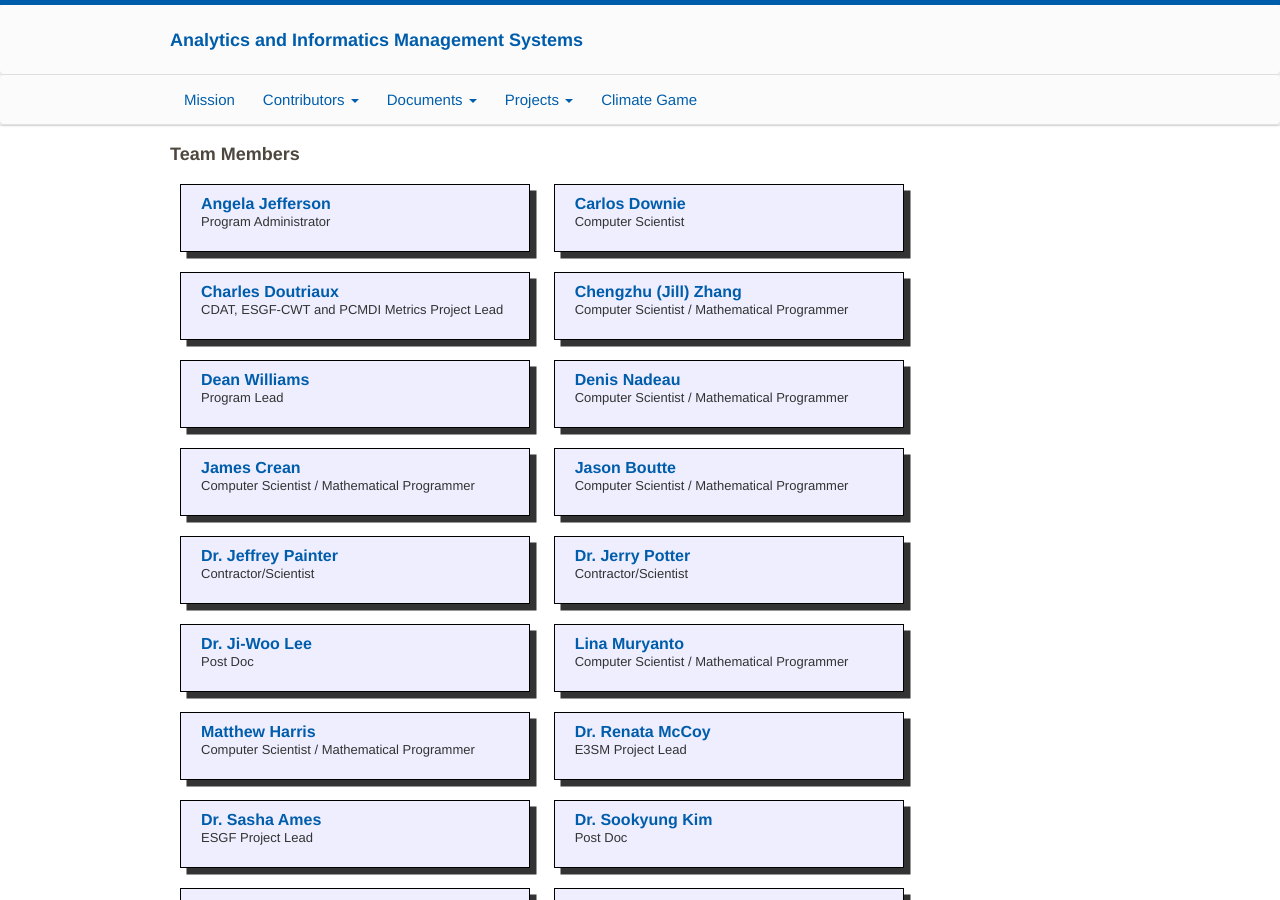
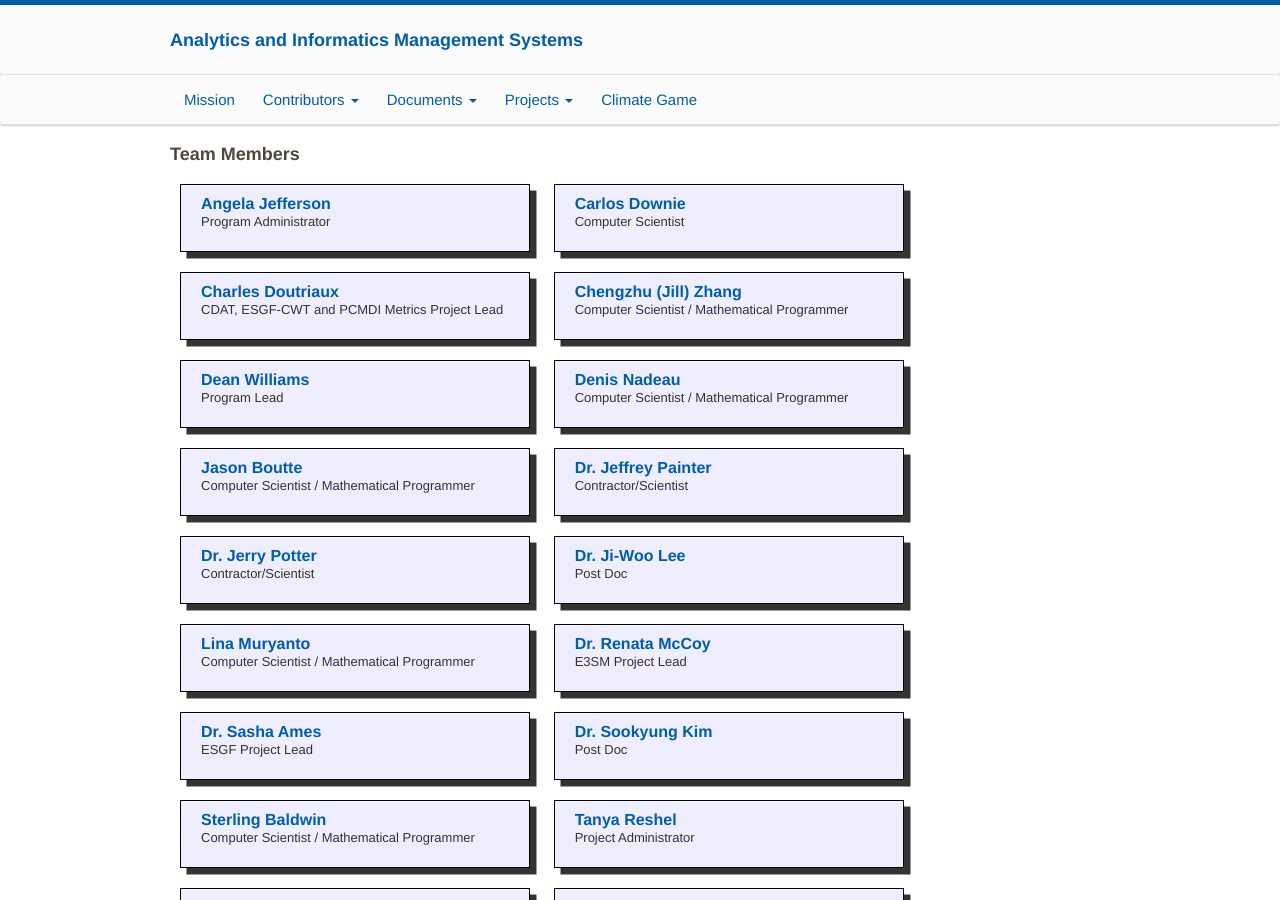
Before and after one commit to aims-group/aims-site, a Jekyll site: the page built from team.md, in a window 1280 px wide and 900 px high. Built offline with Jekyll 4.4.1, drawn with Linux system fonts in a browser that asks for light colours.

Commit message:
Removing James and Matthew

```diff
--- a/team.md
+++ b/team.md
@@ -50,13 +50,6 @@ title: Team
 
 <div class="person">
   <div class="person-info">
-    <div class="person-name"><a href="https://github.com/James-Crean" target="_blank">James Crean</a></div>
-    <div class="person-position">Computer Scientist / Mathematical Programmer</div>
-  </div>
-</div>
-
-<div class="person">
-  <div class="person-info">
     <div class="person-name"><a href="https://github.com/jasonb5" target="_blank">Jason Boutte</a></div>
     <div class="person-position">Computer Scientist / Mathematical Programmer</div>
   </div>
@@ -86,13 +79,6 @@ title: Team
 <div class="person">
   <div class="person-info">
     <div class="person-name"><a href="https://github.com/muryanto1" target="_blank">Lina Muryanto</a></div>
-    <div class="person-position">Computer Scientist / Mathematical Programmer</div>
-  </div>
-</div>
-
-<div class="person">
-  <div class="person-info">
-    <div class="person-name"><a href="https://github.com/mattben" target="_blank">Matthew Harris</a></div>
     <div class="person-position">Computer Scientist / Mathematical Programmer</div>
   </div>
 </div>
```
